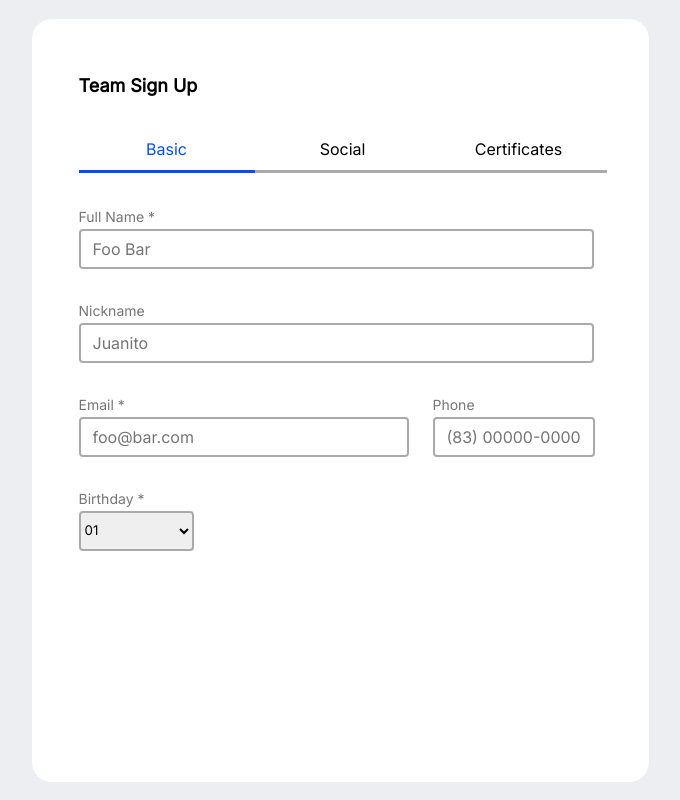
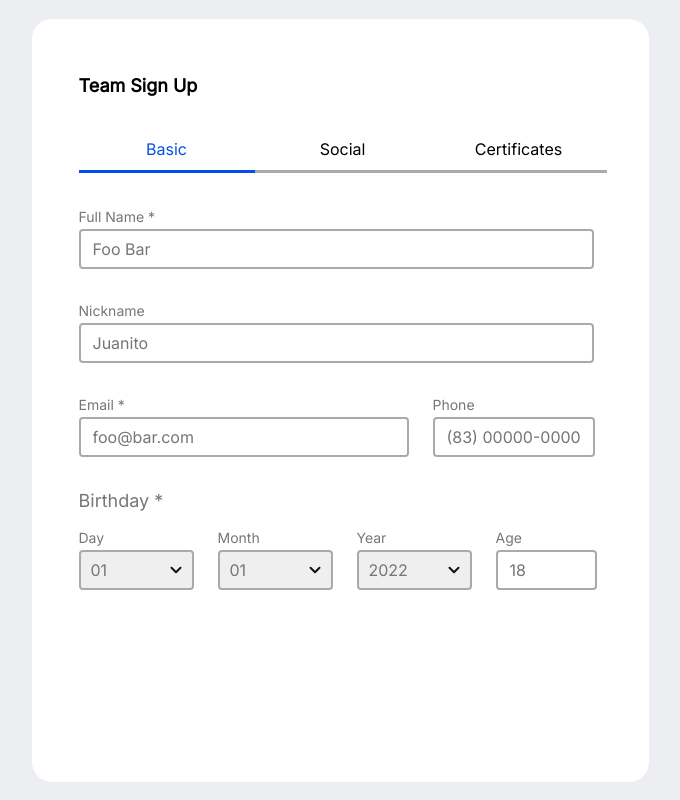
Before and after one commit to gustavoeyros/team-project-ts, a React (Vite) app: page / in a window 1280 px wide. Shown: the whole page, without its empty margins (300-980 px from the left). Built offline with nearby package versions, Linux system fonts and the light colour scheme.

Commit message:
feat: birthday controller styled

```diff
--- a/src/components/BasicForm/index.tsx
+++ b/src/components/BasicForm/index.tsx
@@ -3,13 +3,20 @@ import InputForm from "../InputForm";
 import { Form, FormController, InlineController } from "./styled";
 
 const BasicForm = () => {
+  //days
   const days = [];
   for (let i = 1; i <= 31; i++) {
-    if (i < 10) {
-      days.push(`0${i}`);
-    } else {
-      days.push(`${i}`);
-    }
+    i < 10 ? days.push(`0${i}`) : days.push(`${i}`);
+  }
+  //month
+  const month = [];
+  for (let i = 1; i <= 12; i++) {
+    i < 10 ? month.push(`0${i}`) : month.push(`${i}`);
+  }
+  //year
+  const year = [];
+  for (let i = 1; i <= 113; i++) {
+    year.push(`${new Date().getFullYear() - i}`);
   }
 
   return (
@@ -59,7 +66,29 @@ const BasicForm = () => {
       <FormController>
         <span>Birthday *</span>
         <InlineController>
-          <SelectForm content={days} />
+          <FormController>
+            <label htmlFor="">Day</label>
+            <SelectForm content={days} />
+          </FormController>
+
+          <FormController>
+            <label htmlFor="">Month</label>
+            <SelectForm content={month} />
+          </FormController>
+
+          <FormController>
+            <label htmlFor="">Year</label>
+            <SelectForm content={year} />
+          </FormController>
+          <FormController>
+            <label htmlFor="">Age</label>
+            <InputForm
+              type="number"
+              id="fullname"
+              placeholder="18"
+              width="101"
+            />
+          </FormController>
         </InlineController>
       </FormController>
     </Form>
--- a/src/components/BasicForm/styled.ts
+++ b/src/components/BasicForm/styled.ts
@@ -12,6 +12,11 @@ export const FormController = styled.div`
   gap: 4px;
   color: #767676;
   font-size: 14px;
+
+  & span {
+    font-size: 18px;
+    margin-bottom: 14px;
+  }
 `;
 
 export const InlineController = styled.div`
--- a/src/components/SelectForm/styled.ts
+++ b/src/components/SelectForm/styled.ts
@@ -1,9 +1,19 @@
+import selectArrow from "../../assets/selectArrow.svg";
 import styled from "styled-components";
 
 export const Select = styled.select`
+  color: #767676;
   width: 115px;
   height: 40px;
   border: 2px solid #aaaaaa;
   border-radius: 4px;
+  font-size: 16px;
+  padding: 10px;
   outline: none;
+  background-image: url(${selectArrow});
+  background-repeat: no-repeat;
+  background-position: 90% center;
+  //remove arrow
+  -webkit-appearance: none;
+  -moz-appearance: none;
 `;
```
Also changed, not shown: src/assets/selectArrow.svg (added).
